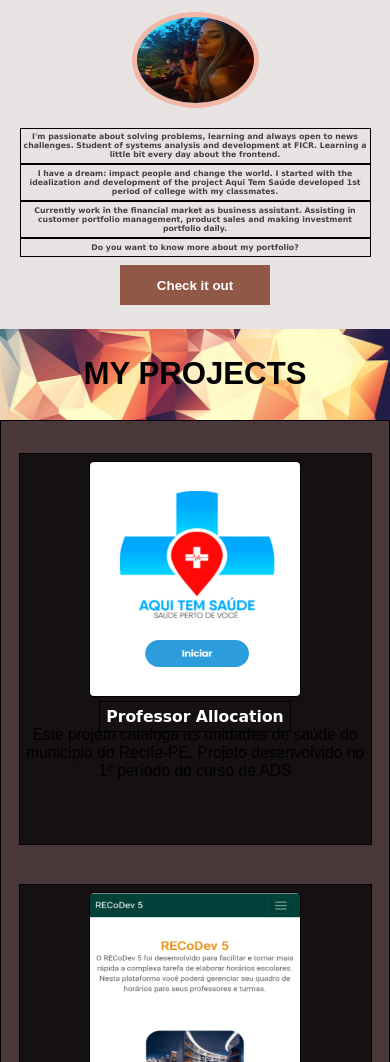
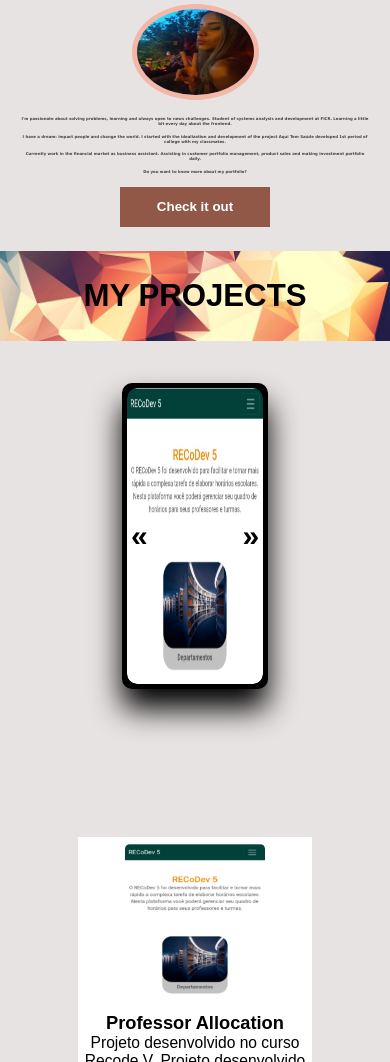
Before and after one commit to walkiriatorres/portfolio, a plain HTML site: page index.html in a window 390 px wide. Shown: the part 938-2000 px from the top of the page. Drawn offline with nearby package versions, Linux system fonts and the light colour scheme.

Commit message:
Posicionando slide show antes dos cards

```diff
--- a/index.html
+++ b/index.html
@@ -25,9 +25,7 @@
         		<li class="list"><a class="link" href="#welcome-section">HOME</a></li>
 				<li class="list"><a class="link" href="#aboutImg">ABOUT</a></li>
 				<li class="list"><a class="link" href="#projectImg">PROJECTS</a></li>
-				<li class="list"><a class="link" href="#">slideshow</a></li>
 				<li class="list"><a class="link" href="#contactImg">CONTACT</a></li>
-				<li class="list"><a class="link" href="#FAQS">CURIOSIDADES</a></li>
 			</ul>
 		</div>
 	</nav>
@@ -47,11 +45,14 @@
 			<h1>ABOUT ME</h1>
 		</div>
 
+
+
 		<div id="about" class="main-about">
-			<div class="about-tile">
-				<img id="meu-perfil" src="./img/meu-perfil.jpg" alt="">
 
+			<div class="about-tile-foto">
+				<img id="meu-perfil" src="./img/meu-perfil.jpg" alt="foto de perfil">
 			</div>
+
 			<div class="about-tile">
 				<p class="text">I'm passionate about solving problems, learning and always open to news challenges. Student of systems analysis and development at FICR. Learning a little bit every day about the frontend.</p>
 
@@ -62,29 +63,56 @@
 				<p class="text">Do you want to know more about my portfolio?</p>
 
 				<a class="link" href="#projects"><button id="btn-projects" class="btn">Check it out</button></a>
+			</div>
 
-
-			</div>
 		</div>
 
 		<div id="projectImg" class="divHeadline">
 			<h1 class="headline1">MY PROJECTS</h1>
 		</div>
 
+		<div id="project-slide-show">
+			<div class="container-slide">
+			    <div class="action-button" id="previous">&laquo</div>
+			    <div class="container-items" id="container-items"></div>
+			    <div class="action-button" id="next">&raquo</div>
+
+	    	</div>
+
+
+
+		</div>
+
 		<div id="projects">
 			<div id="main-projects" class="main-projects">
 
+
 				<div class="project-tile">
-					<img class="iframe" src="./img/aqui-tem-saude.png" alt="imagem do projeto aqui tem saúde">
-					<br>
-					<a class="links" href="https://elegant-knuth-94245c.netlify.app/" target="_blank">Professor Allocation</a>
-					<p>Este projeto cataloga as unidades de saúde do município do Recife-PE. Projeto desenvolvido no 1º período do curso de ADS</p>
+
+					<img class="iframe" src="./img/professor-allocation.png" alt="">
+					<h3>Professor Allocation</h3>
+					<p>Projeto desenvolvido no curso Recode V. Projeto desenvolvido no curso Recode V</p>
+					<a class="links" href="https://elegant-knuth-94245c.netlify.app/" target="_blank">Acesse</a>
 				</div>
+
 				<div class="project-tile">
 					<img class="iframe" src="./img/professor-allocation.png" alt="">
 					<br>
 					<a class="links" href="https://elegant-knuth-94245c.netlify.app/" target="_blank">Professor Allocation</a><p>Projeto desenvolvido no curso Recode V. Projeto desenvolvido no curso Recode V</p>
 				</div>
+
+				<div class="project-tile">
+					<img class="iframe" src="./img/professor-allocation.png" alt="">
+					<br>
+					<a class="links" href="https://elegant-knuth-94245c.netlify.app/" target="_blank">Professor Allocation</a><p>Projeto desenvolvido no curso Recode V. Projeto desenvolvido no curso Recode V</p>
+				</div>
+
+				<div class="project-tile">
+					<img class="iframe" src="./img/professor-allocation.png" alt="">
+					<br>
+					<a class="links" href="https://elegant-knuth-94245c.netlify.app/" target="_blank">Professor Allocation</a><p>Projeto desenvolvido no curso Recode V. Projeto desenvolvido no curso Recode V</p>
+				</div>
+
 				<div class="project-tile">
 					<img class="iframe" src="./img/palindromo.jpeg" alt="imagem do projeto palindromo">
 
@@ -102,13 +130,7 @@
 			</div>
 		</div>
 
-		<div>
-			<div class="container-slide">
-			    <div class="action-button" id="previous">&laquo</div>
-			    <div class="container-items" id="container-items"></div>
-			    <div class="action-button" id="next">&raquo</div>
-	    	</div>
-		</div>
+
 		<div id="contactImg" class="divHeadline">
 			<!-- <p><small>DO YOU WANT TO KNOW MORE ABOUT ME?</small></p>-->
 			<h1 class="headline1">CONTACT ME</h1>
--- a/script.js
+++ b/script.js
@@ -63,15 +63,15 @@ loadImages( images, containerItems );
 let items = document.querySelectorAll('.item');
 
 const previous = () => {
-    containerItems.appendChild(items[0]);
-    items = document.querySelectorAll('.item');
-}
-
-const next = () => {
     const lastItem = items[items.length - 1];
     containerItems.insertBefore( lastItem, items[0] );
     items = document.querySelectorAll('.item');
 }
 
+const next = () => {
+    containerItems.appendChild(items[0]);
+    items = document.querySelectorAll('.item');
+}
+
 document.querySelector('#previous').addEventListener('click', previous);
 document.querySelector('#next').addEventListener('click', next);
--- a/style.css
+++ b/style.css
@@ -14,7 +14,7 @@ body, #container {
 	flex-direction: column;
 	justify-content: space-between;
 	align-items: center;
-	background-color: pink;
+	background-color: #e8e3e3;
 	font-family: 'Source Sans Pro', sans-serif;
 	font-size: 1.3vw;
 	text-align: center;
@@ -64,7 +64,7 @@ body, #container {
 }
 
 .link:hover {
-	color: #000000b6;
+	color: #915747;
 }
 /*MAIN - CONTEÚDO PRINCIPAL --------------------------------------------------------------------------------------- */
 
@@ -77,6 +77,8 @@ body, #container {
 	background-image: url("./img/foto-home.jfif");
 	background-size: cover;
 	background-attachment: fixed;
+	background-repeat: no-repeat;
+	background-position: center;
 	height: 100vh;
 }
 
@@ -168,10 +170,11 @@ body, #container {
 }
 
 /* tela PROJETOS ---------------------------------------------------------------------------------------*/
+
+
 #projects {
 	padding: 1vh 0;
-	border: 1px solid black;
-	background-color: #000000b6;
+	background-color: #e8e3e3;
 }
 
 .main-projects {
@@ -186,7 +189,7 @@ body, #container {
 	margin: 1.5vw;
 	height: 37vw;
 	width: 35vw;
-	background-color: #f2b7a7;
+	background-color: #fff;
 }
 
 .iframe {
@@ -198,7 +201,7 @@ body, #container {
 
 .links {
 	padding: 1.5vw;
-	color: white;
+	color: #915747;
 	font-family: 'Architects Daughter', cursive;
 	font-weight: bold;
 	text-decoration: none;
@@ -225,10 +228,13 @@ body, #container {
 	padding: 3vw;
 	color: black;
 	text-decoration: none;
+	border-radius: 90%;
+	overflow: hidden;
 }
 
 .fa:hover {
-	color: #ffa38a;
+	color: #fff;
+	background-color: #000000a1;
 }
 
 /* tela FOOTER ---------------------------------------------------------------------------------------*/
@@ -346,22 +352,19 @@ body, #container {
 }
 
 .project-tile {
-	margin: 5vw 0;
-	height: 100vw;
-	width: 90vw;
-	border: 1px solid black;
-	background-color: #000000b6;
+	margin: 5vw;
+	height: 67vw;
+	width: 60vw;
+	background-color: #fff;
 }
 
 .iframe {
 	width: 60%;
 	height: 60%;
-	border: 1px solid black;
 }
 
 .links {
 	padding: 1.5vw;
-	border: 1px solid black;
 }
 
 #about {
@@ -376,8 +379,7 @@ body, #container {
 
 .text {
 	padding: 1vw 0;
-	font-size: 2vw;
-	border:  1px solid black;
+	font-size: 1vw;
 }
 
 #contact {
@@ -398,13 +400,18 @@ body, #container {
 
 
 /* SLIDE SHOW -------------------------------------------------------------------------- */
+#project-slide-show {
+	background-color: #e8e3e3;
+	height: 50vh;
+
+}
 .container-slide{
     display: flex;
     justify-content: space-between;
     width: 35vw;
     height: 35vh;
     background-color: black;
-    margin: 20vh auto;
+    margin: 5vh auto;
     border-radius: 10px;
     box-shadow: 0 20px 30px black;
     border: 5px solid black;
@@ -439,8 +446,8 @@ body, #container {
     display: flex;
     justify-content: center;
     align-items: center;
-    width: 50px;
-    color: #00000000;
+    width: 25px;
+    color: #000000;
     user-select: none;
     z-index: 1;
 }
```
